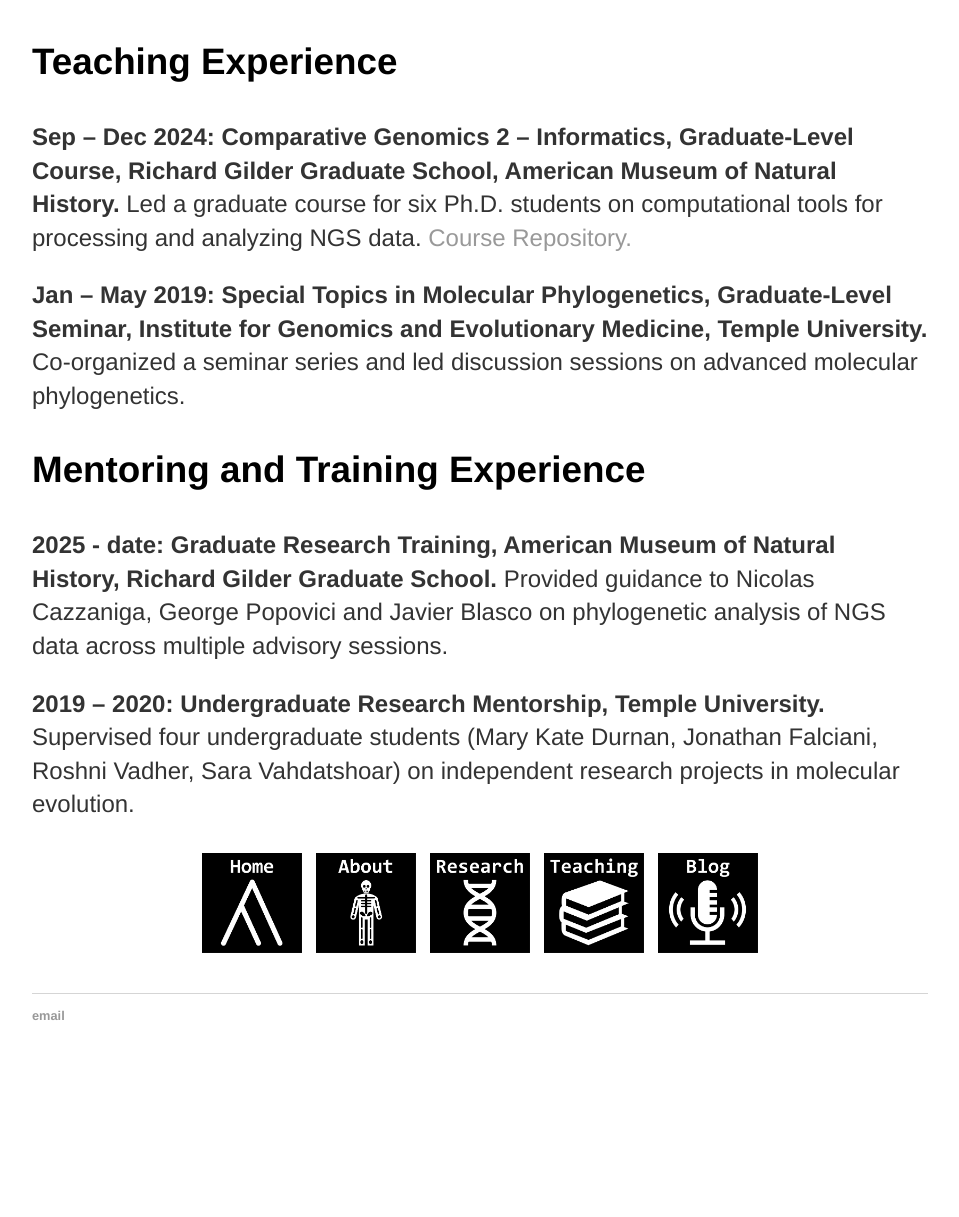
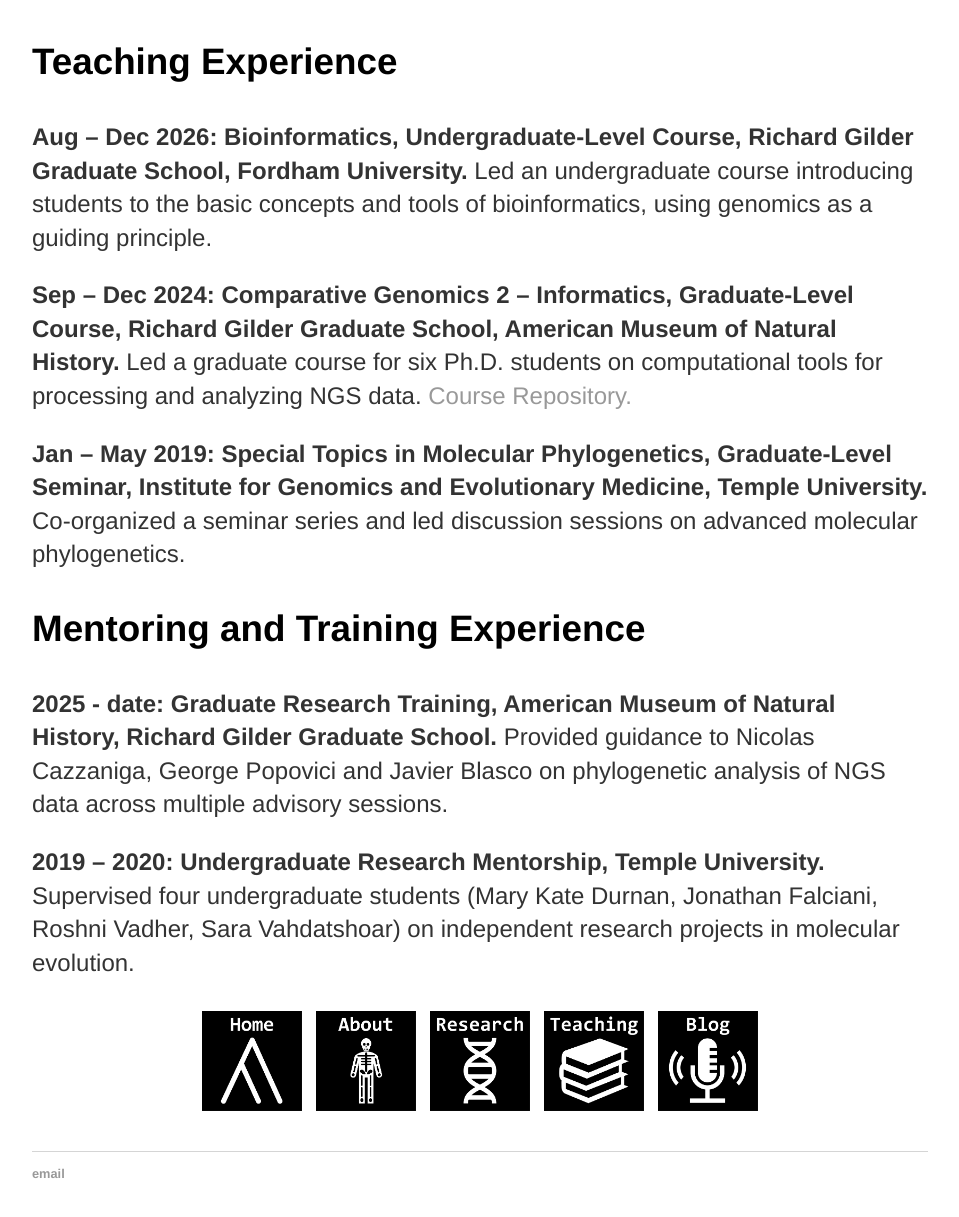
Before and after one commit to josebarbamontoya/josebarbamontoya.github.io, a Jekyll site: the page built from teaching/index.html, in a window 1280 px wide, cut to the strip 524-1767 px from the top of the page. Shown: the top 1217 px of the strip, without its empty margins (160-1119 px from the left). Built offline with Jekyll 4.4.1, drawn with Linux system fonts in a browser that asks for light colours; before the commit the page ends 1609 px from its top, so only the background shows below that.

Commit message:
Update index.html

```diff
--- a/teaching/index.html
+++ b/teaching/index.html
@@ -8,6 +8,7 @@
 		<p style="text-align:center;"><img src="/img/photo12.jpg" height="300" width="440"></p>
 
 	<h3>Teaching Experience</h3>
+			<p><b>Aug – Dec 2026: Bioinformatics, Undergraduate-Level Course, Richard Gilder Graduate School, Fordham University.</b> Led an undergraduate course introducing students to the basic concepts and tools of bioinformatics, using genomics as a guiding principle.
 			<p><b>Sep – Dec 2024: Comparative Genomics 2 – Informatics, Graduate-Level Course, Richard Gilder Graduate School, American Museum of Natural History.</b> Led a graduate course for six Ph.D. students on computational tools for processing and analyzing NGS data. <a href="https://github.com/josebarbamontoya/rggs_comparative_genomics_2">Course Repository.</a></p>
 			<p><b>Jan – May 2019: Special Topics in Molecular Phylogenetics, Graduate-Level Seminar, Institute for Genomics and Evolutionary Medicine, Temple University.</b> Co-organized a seminar series and led discussion sessions on advanced molecular phylogenetics.
 
```
